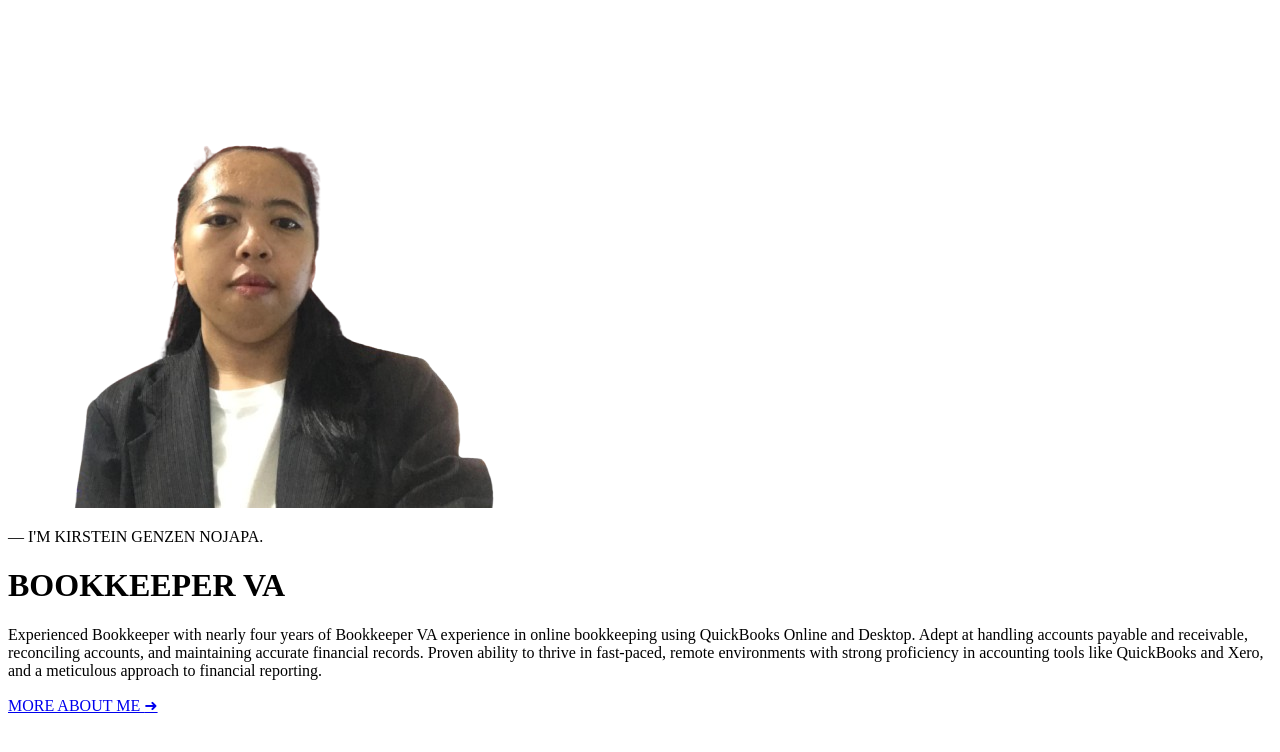
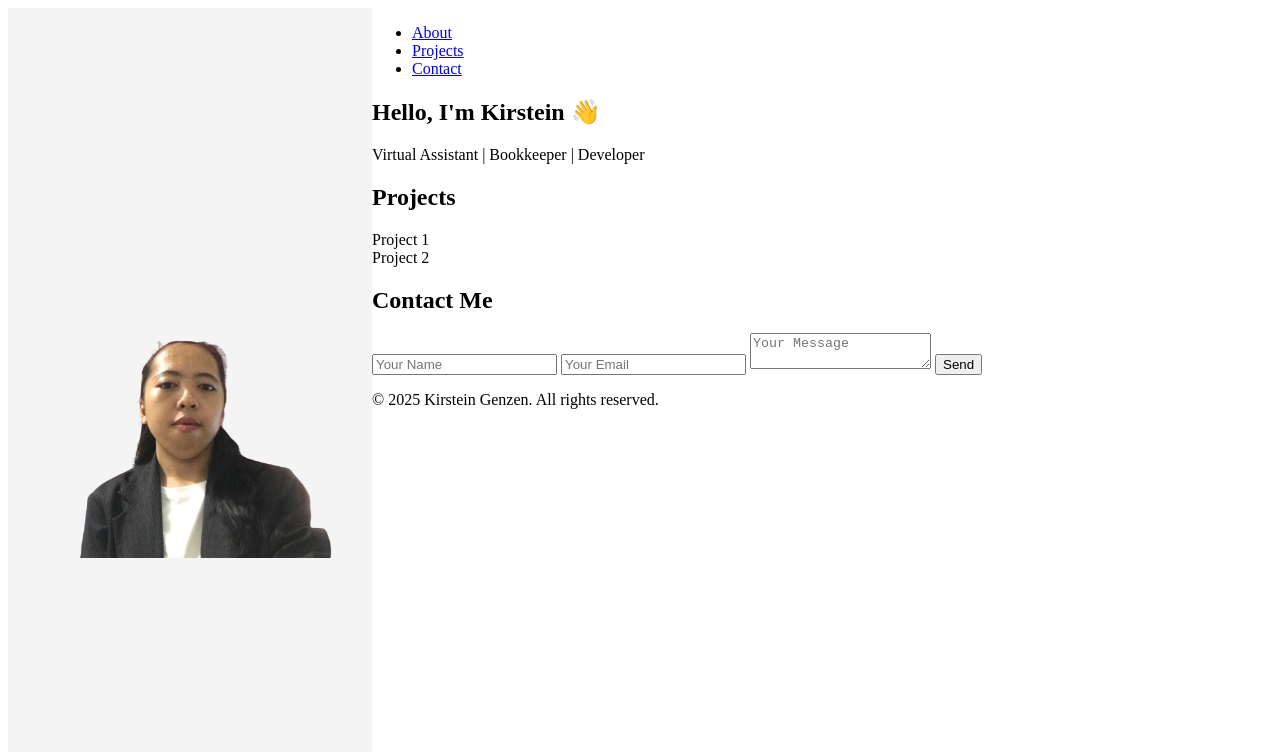
Before and after one commit to Kirsteingenzen/genzennojapa, a plain HTML site: page index.html in a window 1280 px wide. Drawn offline with Linux system fonts and the light colour scheme; files that its build step writes are made by us from their sources.

Commit message:
Update index.html

```diff
--- a/index.html
+++ b/index.html
@@ -7,24 +7,49 @@
   <link rel="stylesheet" href="css/style.css" />
 </head>
 <body>
-  <div class="container">
-    <div class="left">
-      <img src="profile.jpg" alt="Profile Image" class="profile-img" />
+  <div class="main-layout">
+    <div class="left-panel">
+      <img src="profile.jpg" alt="Kirstein Genzen">
     </div>
-    <div class="right">
-      <p class="intro"><span class="dash">—</span> I'M <span class="highlight">KIRSTEIN GENZEN NOJAPA.</span></p>
-      <h1>BOOKKEEPER VA</h1>
-      <p class="desc">
-        Experienced Bookkeeper with nearly four years of Bookkeeper VA experience in online bookkeeping
-using QuickBooks Online and Desktop. Adept at handling accounts payable and receivable, reconciling
-accounts, and maintaining accurate financial records. Proven ability to thrive in fast-paced, remote
-environments with strong proficiency in accounting tools like QuickBooks and Xero, and a meticulous
-approach to financial reporting.
-      </p>
-      <a href="#about" class="btn">
-        MORE ABOUT ME <span class="arrow">➜</span>
-      </a>
+    <div class="right-panel">
+      <header>
+        <nav>
+          <ul>
+            <li><a href="#about">About</a></li>
+            <li><a href="#projects">Projects</a></li>
+            <li><a href="#contact">Contact</a></li>
+          </ul>
+        </nav>
+      </header>
+
+      <section id="about" class="section hero">
+        <h1>Hello, I'm Kirstein 👋</h1>
+        <p>Virtual Assistant | Bookkeeper | Developer</p>
+      </section>
+
+      <section id="projects" class="section">
+        <h2>Projects</h2>
+        <div class="projects-grid">
+          <div class="project-card">Project 1</div>
+          <div class="project-card">Project 2</div>
+        </div>
+      </section>
+
+      <section id="contact" class="section">
+        <h2>Contact Me</h2>
+        <form>
+          <input type="text" placeholder="Your Name" required>
+          <input type="email" placeholder="Your Email" required>
+          <textarea placeholder="Your Message" required></textarea>
+          <button type="submit">Send</button>
+        </form>
+      </section>
+
+      <footer>
+        <p>© 2025 Kirstein Genzen. All rights reserved.</p>
+      </footer>
     </div>
   </div>
 </body>
+
 </html>
```
